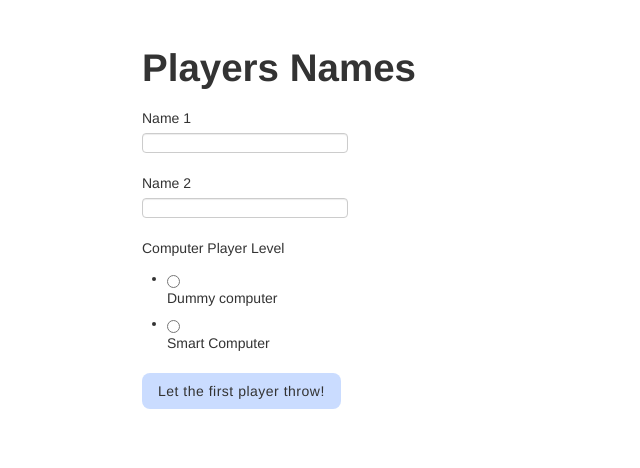
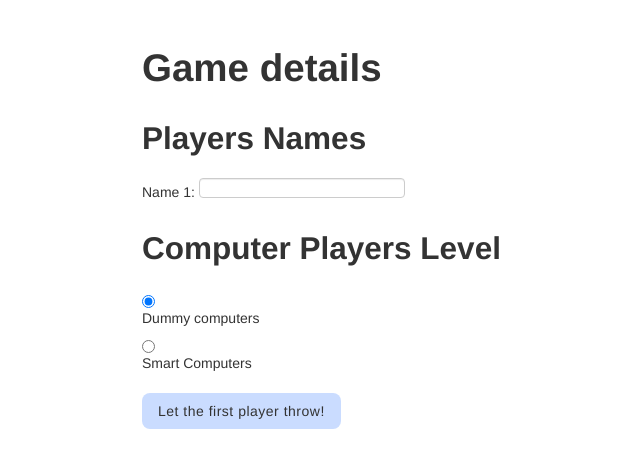
Before and after one commit to norseny/DiceGame, a Flask app: page /playersnames/1 in a window 1280 px wide. Shown: the part 48-516 px from the top of the page, without its empty margins (73-713 px from the left). Run offline with Flask 2, Linux system fonts and the light colour scheme; parts of the project's set-up code (start-up, migrations or seed data) failed here and were passed over; some libraries are stand-ins or nearby versions.

Commit message:
Bug fixes, human players number choice implemented

```diff
--- a/app/forms.py
+++ b/app/forms.py
@@ -1,6 +1,6 @@
 from flask_wtf import FlaskForm
-from wtforms import StringField, PasswordField, BooleanField, SubmitField, IntegerField, RadioField
-from wtforms.validators import DataRequired, ValidationError, EqualTo, NumberRange
+from wtforms import StringField, PasswordField, BooleanField, SubmitField, IntegerField, RadioField, FieldList
+from wtforms.validators import DataRequired, ValidationError, EqualTo
 from app.models.game import *
 from app.models.user import *
 
@@ -28,7 +28,7 @@ class NewGameForm(FlaskForm):
     name = StringField('Name')
     human_players = IntegerField('Human Players')
     computer_players = IntegerField('Computer Players') #TODO: mozna zostawic puste, ale jesli wypelnione, nie moze przekraczac 10
-    submit = SubmitField('Start')
+    submit = SubmitField('Go to game details')
 
     def validate_name(self, name):
         game = Game.query.filter_by(name=name.data).first()
@@ -37,12 +37,9 @@ class NewGameForm(FlaskForm):
 
 
 class PlayersNamesForm(FlaskForm):
-    player_name1 = StringField('Name 1', validators=[DataRequired()]) #todo: automatycznie nazwa uzytkownika na twardo
-    player_name2 = StringField('Name 2')
-    player_name3 = StringField('Name 3')
-    player_name4 = StringField('Name 4')
-    player_name5 = StringField('Name 5')
-    computer_ai = RadioField('Computer Player Level', choices=[('Dummy', 'Dummy computer'), ('Smart', 'Smart Computer')])
+    players = FieldList(StringField('Name'), min_entries=1, max_entries=10)
+
+    computer_ai = RadioField('Computer Players Level', choices=[('Dummy', 'Dummy computers'), ('Smart', 'Smart Computers')], default='Dummy')
     throw = SubmitField('Let the first player throw!')
 
 class ThrowForm(FlaskForm):
@@ -51,7 +48,6 @@ class ThrowForm(FlaskForm):
     dice3 = BooleanField('Dice 3',description='Dice 3:')
     dice4 = BooleanField('Dice 4',description='Dice 4:')
     dice5 = BooleanField('Dice 5',description='Dice 5:')
-    # dices = RadioField('Select the dices you want to throw again:', choices=[(1, 'Dice 1'), (2, 'Dice 2'),(3, 'Dice 3'),(4, 'Dice 4'),(5, 'Dice 5')])
 
     throw_sel = SubmitField('Throw selected dices again',)
     throw_all = SubmitField('Throw all 5 dices')
--- a/app/models/category.py
+++ b/app/models/category.py
@@ -53,7 +53,7 @@ class Category:
         if len(set(diceroll)) == 2:
             self.result = 25
 
-    def small_straight_count(self, diceroll):
+    def small_straight_count(self, diceroll): #todo:
         if self.is_sublist(list(range(1, 5)), diceroll) or self.is_sublist(list(range(2, 6)), diceroll) or self.is_sublist(list(range(3, 7)), diceroll):
             n = 7
             self.result = 30
--- a/app/templates/category.html
+++ b/app/templates/category.html
@@ -4,9 +4,12 @@
     {% if hide_checkboxes %}
         <style>
         .hide_me {
-            visibility: hidden
+            display: none;
         }
         </style>
+        <h1>The results</h1>
+    {% else %}
+        <h1>{{ title }}</h1>
     {% endif %}
 
     <h1>{{ title }}</h1>
--- a/app/templates/playersnames.html
+++ b/app/templates/playersnames.html
@@ -1,49 +1,22 @@
 {% extends "base.html" %}
 
 {%  block content %}
-    <h1>Players Names</h1>
+    <h1>Game details</h1>
     <form action="" method="post">
         {{ form.hidden_tag() }}
         <p>
-            {{ form.player_name1.label }}
-            {{ form.player_name1() }}
-            {% for error in form.player_name1.errors %}
-            <span style="color: red;">[{{ error }}]</span>
+            <h2>Players Names</h2>
+            {% for player in form.players %}
+                <p>
+                    Name {{loop.index}}: {{ player }}
+                </p>
             {% endfor %}
         </p>
         <p>
-            {{ form.player_name2.label }}
-            {{ form.player_name2() }}
-            {% for error in form.player_name2.errors %}
-            <span style="color: red;">[{{ error }}]</span>
+            <h2>Computer Players Level</h2>
+            {% for subfield in form.computer_ai %}
+                {{ subfield }} {{ subfield.label }}
             {% endfor %}
-        </p>
-{#        {% if hplayers_no > 2 %}#}
-{#            <p>#}
-{#                {{ form.player_name3.label }}#}
-{#                {{ form.player_name3() }}#}
-{#                {% for error in form.player_name3.errors %}#}
-{#                <span style="color: red;">[{{ error }}]</span>#}
-{#                {% endfor %}#}
-{#            </p>#}
-{#                <p>#}
-{#                {{ form.player_name4.label }}#}
-{#                {{ form.player_name4() }}#}
-{#                {% for error in form.player_name4.errors %}#}
-{#                <span style="color: red;">[{{ error }}]</span>#}
-{#                {% endfor %}#}
-{#            </p>#}
-{#            <p>#}
-{#                {{ form.player_name5.label }}#}
-{#                {{ form.player_name5() }}#}
-{#                {% for error in form.player_name5.errors %}#}
-{#                <span style="color: red;">[{{ error }}]</span>#}
-{#                {% endfor %}#}
-{#            </p>#}
-{#        {% endif %}#}
-        <p>
-            {{ form.computer_ai.label }}
-            {{ form.computer_ai }}
         </p>
         <p>
             {{ form.throw() }}
--- a/app/views.py
+++ b/app/views.py
@@ -5,6 +5,7 @@ from app import app
 from app.forms import *
 from app.models.user import *
 from app.models.diceroll import *
+from app.models.player import *
 from app.throw import throw_blueprint
 from app.category import category_blueprint
 
@@ -78,46 +79,40 @@ def newgame():
 
 @app.route('/playersnames/<int:gameid>', methods=['GET', 'POST'])
 def playersnames(gameid):
-    hplayers_no = 0
 
     form = PlayersNamesForm()
     if form.validate_on_submit():
 
-        player = Player(player_name=form.player_name1.data)
-        db.session.add(player)
-        db.session.commit()
-        game_result = Gameresult(game_id=gameid, player_id=player.id)
-        db.session.add(game_result)
-        db.session.commit()
+        human_players = form.players.data[::]
+        human_players.insert(0, current_user.username)
+        for player in human_players:
+            human_player = HumanPlayer(player_name=player)
+            human_player.insert_player_to_db(gameid)
 
-        player = Player(player_name=form.player_name2.data)
-        db.session.add(player)
-        db.session.commit()
-        game_result = Gameresult(game_id=gameid, player_id=player.id)
-        db.session.add(game_result)
-        db.session.commit()
+        game = Game.query.get(gameid)
 
-        if session.get('hplayers'):
-            hplayers_no = session['hplayers']
-            session.pop('hplayers', None)
+        human_players_ids = game.get_list_of_human_players_ids()
+
+        if session.get('cplayers'):
+            computer_player = ComputerPlayer()
+            computer_player.create_cplayers(gameid, session['cplayers'], form.computer_ai.data)
+            session.pop('cplayers', None)
 
         session.pop('diceroll_1_id', None)
         session.pop('diceroll_2_id', None)
         session.pop('diceroll_3_id', None) # todo: lepiej przechowac to w liscie session['game_data']
-        game = Game.query.get(gameid)
-        hplayers_ids = game.get_list_of_human_players_ids()
-        curr_player_id = hplayers_ids[0]
 
-        if session.get('cplayers'):
-            game.create_cplayers(session['cplayers'], form.computer_ai.data)
-            cplayers_no = session['cplayers']
-            session.pop('cplayers', None)
+        flash('Players created. The current player is: {}'.format(human_players[0]))
 
-        flash('Human players: {}, {} and {} {} computer players created. The current player is: {}'.format(
-            form.player_name1.data, form.player_name2.data, cplayers_no, form.computer_ai.data, form.player_name1.data)) # todo: sprawdzic czy na pewno pierwszy to ten wypisany
+        return redirect(url_for('throw_blueprint.throw', gameid=gameid ,playerid=human_players_ids[0]))
 
-        return redirect(url_for('throw_blueprint.throw', gameid=gameid ,playerid=curr_player_id))
-    return render_template('playersnames.html', title='Players Names', form=form, hplayers_no=hplayers_no)
+    if session.get('hplayers'):
+        form.players.entries[0] = current_user.username
+        for i in range(1, session['hplayers']):
+            form.players.append_entry()
+        session.pop('hplayers', None)
+
+    return render_template('playersnames.html', title='Players Names', form=form)
 
 
 @app.route('/gameend/<int:gameid>', methods=['GET', 'POST'])
@@ -134,20 +129,20 @@ def gameend(gameid):
     return render_template('gameend.html', title='End of the game', gameresults_dict=gameresults_dict)
 
 
-@app.route('/process', methods=['POST'])
-def process():
-
-    human_players = request.form['human_players']
-
-    if human_players:
-        success = str(human_players)
-
-        return jsonify({'name': success})
-    return jsonify({'error': 'Missing data!'})
-
-
-@app.route('/_add_numbers')
-def add_numbers():
-    a = request.args.get('a', 0, type=int)
-    b = request.args.get('b', 0, type=int)
-    return jsonify(result=a + b)
+# @app.route('/process', methods=['POST'])
+# def process():
+#
+#     human_players = request.form['human_players']
+#
+#     if human_players:
+#         success = str(human_players)
+#
+#         return jsonify({'name': success})
+#     return jsonify({'error': 'Missing data!'})
+#
+#
+# @app.route('/_add_numbers')
+# def add_numbers():
+#     a = request.args.get('a', 0, type=int)
+#     b = request.args.get('b', 0, type=int)
+#     return jsonify(result=a + b)
```
Also changed, not shown: app/models/game.py (+17 -13 lines), app/models/player.py (+9 -5 lines), app/templates/newgame.html (+6 -6 lines), app/throw.py (+8 -3 lines).
